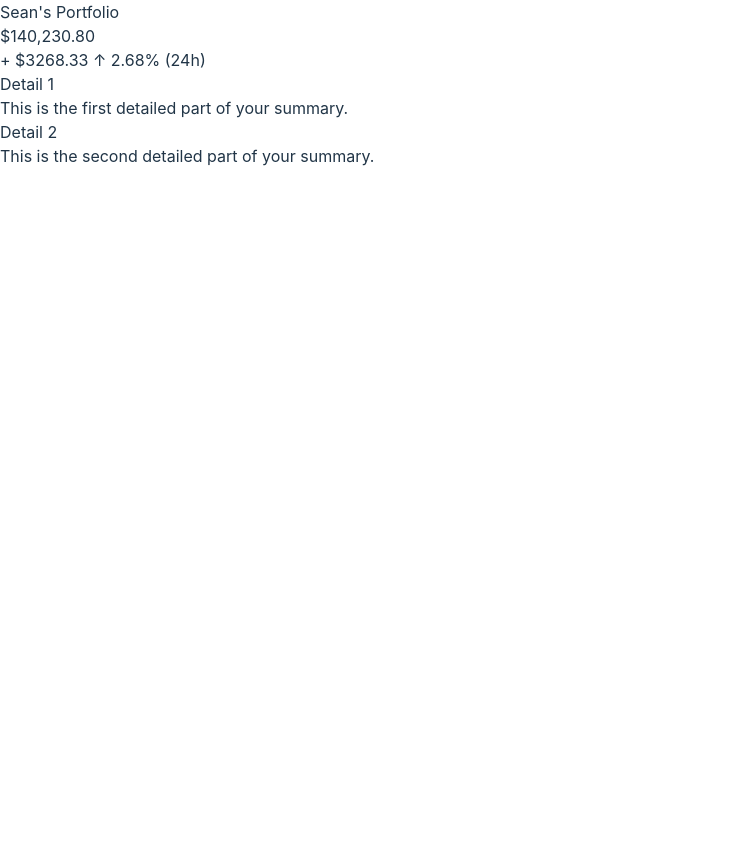
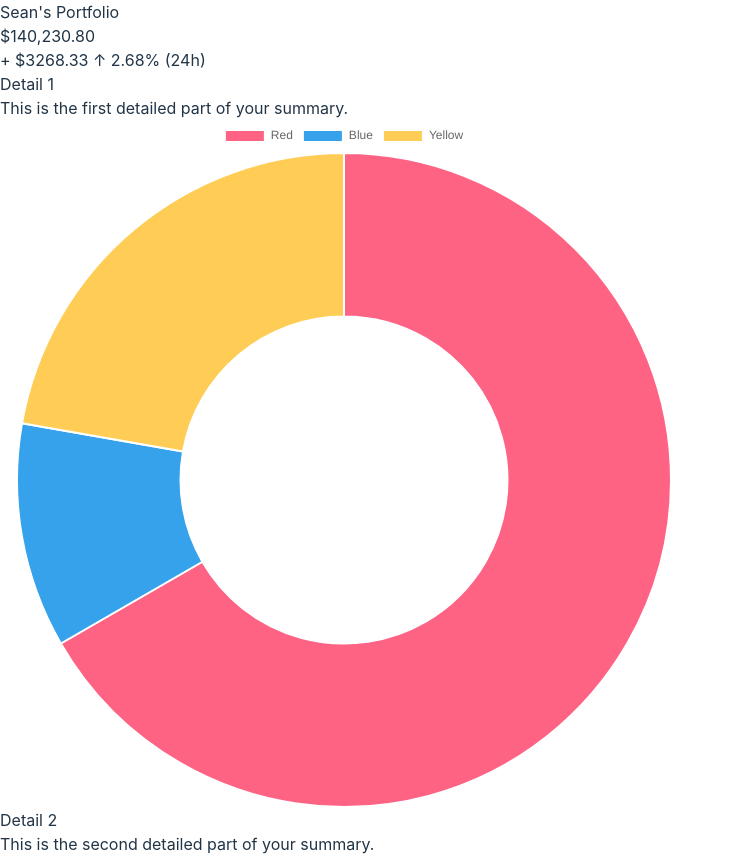
Before and after one commit to kai-zong/coinfolio, a React (Vite) app in the folder coinfolio-project/: page /portfolio in a window 1280 px wide. Shown: the part 867-1723 px from the top of the page, without its empty margins (0-733 px from the left). Before the commit the page ends 1035 px from the top, so only its background shows below. Built offline with nearby package versions, Linux system fonts and the light colour scheme.

Commit message:
Feat: add a basic donut chart to portfolio summary

```diff
--- a/coinfolio-project/package.json
+++ b/coinfolio-project/package.json
@@ -10,7 +10,9 @@
     "preview": "vite preview"
   },
   "dependencies": {
+    "chart.js": "^4.4.2",
     "react": "^18.2.0",
+    "react-chartjs-2": "^5.2.0",
     "react-dom": "^18.2.0",
     "react-responsive": "^10.0.0",
     "react-router-dom": "^6.22.3"
--- a/coinfolio-project/src/components/Summary.jsx
+++ b/coinfolio-project/src/components/Summary.jsx
@@ -1,5 +1,7 @@
 import React from 'react';
 import { useState } from 'react';
+import Chart from 'chart.js/auto';
+import { Doughnut } from 'react-chartjs-2';
 
 function Summary() {
     return (
@@ -12,6 +14,24 @@
                 <div className="detail-1 p-4 mb-4 border rounded-lg">
                     <h2>Detail 1</h2>
                     <p>This is the first detailed part of your summary.</p>
+                    <Doughnut
+                        data={{
+                            labels: [
+                            'Red',
+                            'Blue',
+                            'Yellow'
+                            ],
+                            datasets: [{
+                                label: 'My First Dataset',
+                                data: [300, 50, 100],
+                                backgroundColor: [
+                                    'rgb(255, 99, 132)',
+                                    'rgb(54, 162, 235)',
+                                    'rgb(255, 205, 86)'
+                                ],
+                                hoverOffset: 4
+                            }]
+                    }}/>
                 </div>
                 {/* Content of the second div with border and spacing */}
                 <div className="detail-2 p-4 border rounded-lg">
```
Also changed, not shown: 1 other file (tests, documents, lock files or other folders).
